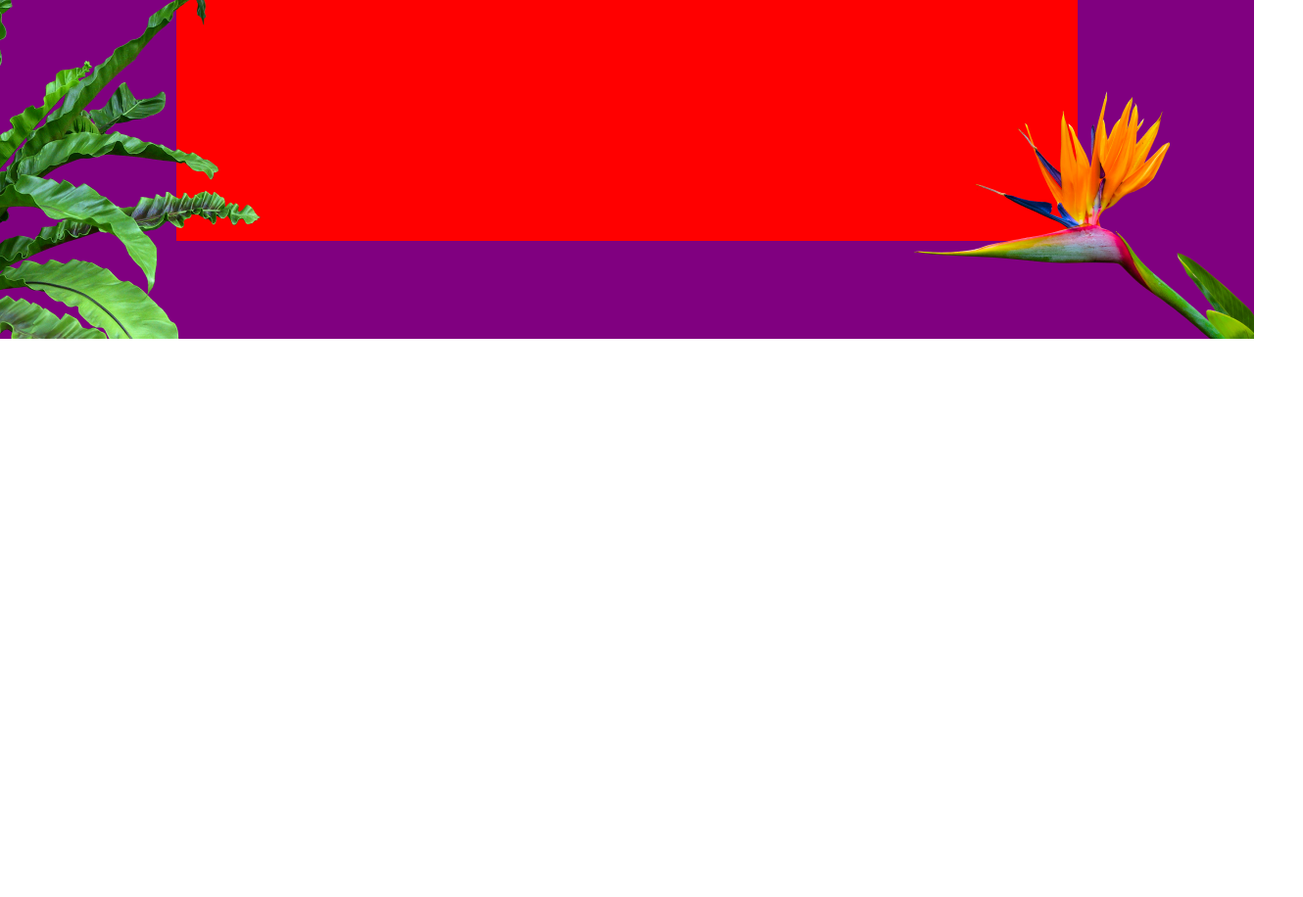
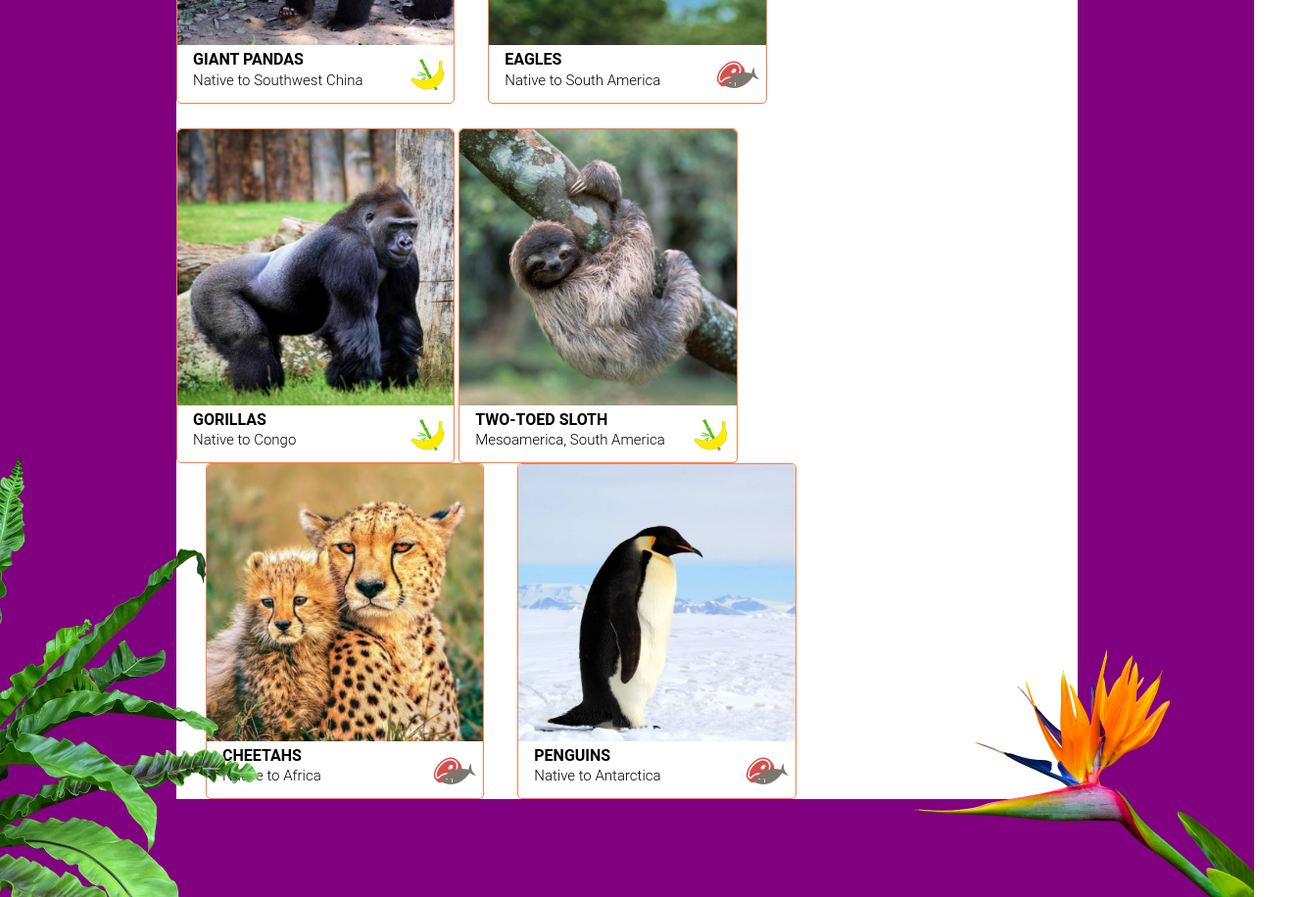
Before and after one commit to NikaKlokava/html-css-online-zoo-website, a plain HTML site: page index.html in a window 1280 px wide. Shown: the part 1580-2496 px from the top of the page at 98% size, 1330 px wide, since content can reach past the window. Before the commit the page ends 1926 px from the top, so only its background shows below. Drawn offline with Linux system fonts and the light colour scheme.

Commit message:
(feat) ZOO-010: create six cards

```diff
--- a/assets/css/card.css
+++ b/assets/css/card.css
@@ -1,45 +1,48 @@
 .card {
-  width: 366px;
+  /* width: 366px; */
   border: 1px solid #f9804b;
   border-radius: 5px;
 }
 .card > img {
+  width: 100%;
   border-top-left-radius: 5px;
   border-top-right-radius: 5px;
 }
-.card > .card-content {
+.card .content {
   position: relative;
   padding-bottom: 14px;
+  width: 100%;
 }
-.card-texts > p:nth-child(1) {
+.card .texts > p:nth-child(1) {
   text-transform: uppercase;
   font-weight: bold;
 }
-.card-texts > * {
+.card .texts > * {
   margin: 0px;
-  margin-left: 16px;
+  padding-left: 16px;
 }
-.food {
+.card .food {
   position: absolute;
-  left: 310px;
+  /* left: 310px; */
+  right: 55px;
   top: 8px;
 }
-.food > * {
+.card .food > * {
   position: absolute;
 }
-.food > .steak {
+.card .steak {
   top: 4px;
   left: 4px;
 }
-.food > .fish {
+.card .fish {
   top: 10px;
   left: 12px;
 }
-.food > .bamboo {
+.card .bamboo {
   top: 2px;
   left: 17px;
 }
-.food > .banana {
+.card .banana {
   top: 4px;
   left: 12px;
 }
--- a/index.css
+++ b/index.css
@@ -26,7 +26,7 @@ body {
   position: absolute;
   width: 600px;
   top: 92px;
-  left: 730px;
+  right: 110px;
 }
 .banner-section .content > * {
   position: absolute;
@@ -53,7 +53,7 @@ body {
   margin-bottom: 60px;
 }
 .banner-text span {
-  color: #FFEE2E;
+  color: #ffee2e;
 }
 .banner-text > button {
   margin: 0px;
@@ -68,13 +68,12 @@ body {
   position: relative;
   background-color: purple;
   width: 100%;
-  /* min-height: 2700px; */
   padding-top: 140px;
   padding-bottom: 100px;
 }
 
 /* CONTENT */
-.animal-section .content {
+.animal-section > .content {
   /* background-color: teal; */
   /* width: 1161px; */
   /* margin: 0 auto; */
@@ -82,20 +81,15 @@ body {
   margin-left: 180px;
   margin-right: 180px;
 }
-.animal-section .content > * {
+.animal-section > .content > * {
   width: 100%;
 }
 
 /*************************************** HISTORY ***************************************/
 .animal-section .history {
   position: relative;
-  height: 403px;
 }
-.animal-section .cards {
-  margin-top: 100px;
-  background-color: red;
-  height: 403px;
-}
+
 .animal-section .history > img {
   width: 52.4%;
 }
@@ -105,21 +99,39 @@ body {
   right: 0;
   width: calc(47.6% - 87px);
 }
-.animal-section .texts > * {
+.animal-section .history .texts > * {
   color: #333b41;
 }
-.animal-section .texts > p,
-.animal-section .texts > h2 {
+.animal-section .history .texts > p,
+.animal-section .history .texts > h2 {
   margin: 0px;
 }
-.animal-section .texts > p:nth-child(2) {
+.animal-section .history .texts > p:nth-child(2) {
   margin-top: 20px;
 }
-.animal-section .texts > p:nth-child(3) {
+.animal-section .history .texts > p:nth-child(3) {
   margin-top: 54px;
 }
-.animal-section .texts > p:nth-child(4) {
+.animal-section .history .texts > p:nth-child(4) {
   margin-top: 34px;
+}
+
+/*************************************** cards **********************************************/
+.animal-section .cards {
+  margin-top: 100px;
+}
+.animal-section .cards > div {
+  width: calc((99% - 64px) / 3);
+  display: inline-block; /* for div in one line*/
+  margin: 0 auto;
+}
+.animal-section .cards > div:nth-child(2) {
+  margin: 0px 30px 25px 30px;
+
+}
+.animal-section .cards > div:nth-child(5) {
+  margin-left: 30px;
+  margin-right: 30px;
 }
 
 /*************************************** FLOWERS **********************************************/
--- a/index.html
+++ b/index.html
@@ -5,6 +5,7 @@
     <title>My zoo website</title>
     <link rel="stylesheet" href="./assets/css/text.css" />
     <link rel="stylesheet" href="./assets/css/buttons.css" />
+    <link rel="stylesheet" href="./assets/css/card.css">
     <link rel="stylesheet" href="./index.css" />
   </head>
   <body>
@@ -42,7 +43,88 @@
             </p>
           </div>
         </div>
-        <div class="cards"></div>
+        <div class="cards">
+          <div class="card">
+            <img src="./assets/images/animals/animal_1.png" />
+            <div class="content">
+              <div class="texts">
+                <p class="text body-medium">giant Pandas</p>
+                <p class="text body-small">Native to Southwest China</p>
+              </div>
+              <div class="food">
+
+                <img class="bamboo" src="./assets/images/food/bamboo.png" />
+                <img class="banana" src="./assets/images/food/banana.png" />
+              </div>
+            </div>
+          </div>
+          <div class="card">
+            <img src="./assets/images/animals/animal_2.png" />
+            <div class="content">
+              <div class="texts">
+                <p class="text body-medium">Eagles</p>
+                <p class="text body-small">Native to South America</p>
+              </div>
+              <div class="food">
+                <img class="steak" src="./assets/images/food/steak.png" />
+                <img class="fish" src="./assets/images/food/fish.png" />
+
+              </div>
+            </div>
+          </div>
+          <div class="card">
+            <img src="./assets/images/animals/animal_3.png" />
+            <div class="content">
+              <div class="texts">
+                <p class="text body-medium">Gorillas</p>
+                <p class="text body-small">Native to Congo</p>
+              </div>
+              <div class="food">
+                <img class="bamboo" src="./assets/images/food/bamboo.png" />
+                <img class="banana" src="./assets/images/food/banana.png" />
+              </div>
+            </div>
+          </div>
+          <div class="card">
+            <img src="./assets/images/animals/animal_4.png" />
+            <div class="content">
+              <div class="texts">
+                <p class="text body-medium">Two-toed Sloth</p>
+                <p class="text body-small">Mesoamerica, South America</p>
+              </div>
+              <div class="food">
+                <img class="bamboo" src="./assets/images/food/bamboo.png" />
+                <img class="banana" src="./assets/images/food/banana.png" />
+              </div>
+            </div>
+          </div>
+          <div class="card">
+            <img src="./assets/images/animals/animal_5.png" />
+            <div class="content">
+              <div class="texts">
+                <p class="text body-medium">cheetahs</p>
+                <p class="text body-small">Native to Africa</p>
+              </div>
+              <div class="food">
+                <img class="steak" src="./assets/images/food/steak.png" />
+                <img class="fish" src="./assets/images/food/fish.png" />
+              </div>
+            </div>
+          </div>
+          <div class="card">
+            <img src="./assets/images/animals/animal_6.png" />
+            <div class="content">
+              <div class="texts">
+                <p class="text body-medium">Penguins</p>
+                <p class="text body-small">Native to Antarctica</p>
+              </div>
+              <div class="food">
+                <img class="steak" src="./assets/images/food/steak.png" />
+                <img class="fish" src="./assets/images/food/fish.png" />
+              </div>
+            </div>
+          </div>
+        </div>
       </div>
       <div class="flowers">
         <img src="./assets/images/flower_foto1.png" />
```
Also changed, not shown: elements.html (+13 -9 lines), assets/images/animals/animal_1.png (renamed from assets/images/Pand_card.png), assets/images/animals/animal_2.png (added), assets/images/animals/animal_3.png (added), assets/images/animals/animal_4.png (added), assets/images/animals/animal_5.png (added), assets/images/animals/animal_6.png (added), assets/images/food/bamboo.png (renamed from assets/images/bamboo.png), assets/images/food/banana.png (renamed from assets/images/banana.png), assets/images/food/fish.png (renamed from assets/images/fish.png), assets/images/food/steak.png (renamed from assets/images/steak.png).
